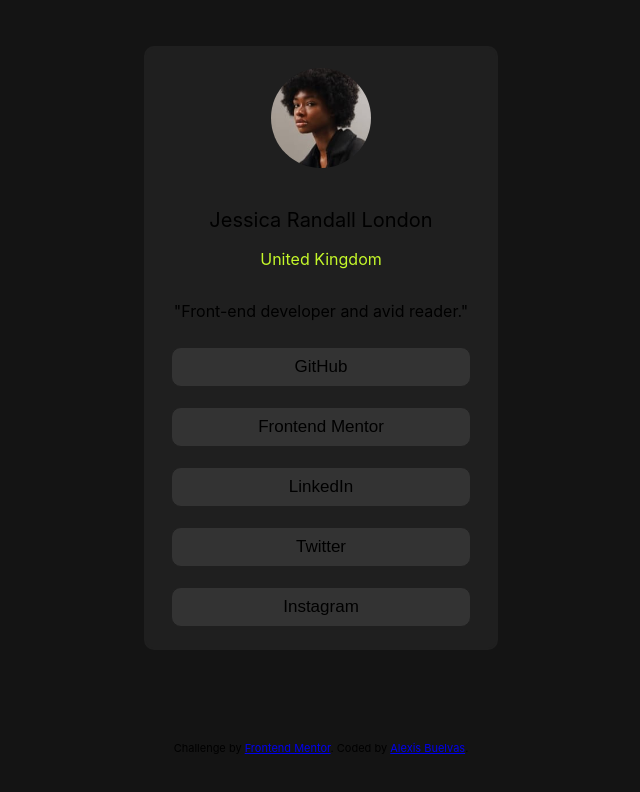
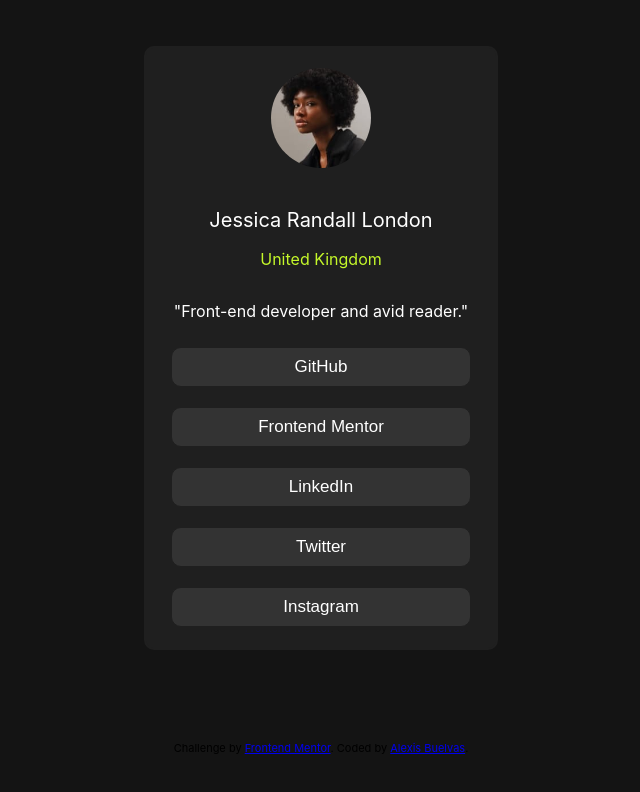
Before and after one commit to TzzJokerzzT/social-media-solution, a plain HTML site: page index.html in a window 1280 px wide. Shown: the whole page, without its empty margins (319-959 px from the left). Drawn offline with Linux system fonts and the light colour scheme; a web font is replaced by a local one.

Commit message:
change font color

```diff
--- a/styles.css
+++ b/styles.css
@@ -36,6 +36,9 @@ body {
     width: 100px;
     border-radius: 50%;
   }
+  & p {
+    color: var(--white);
+  }
   & p:nth-child(2) {
     font-size: 20px;
     height: 5px;
@@ -57,6 +60,7 @@ body {
     border-radius: 10px;
     background: var(--Grey);
     font-size: var(--body-font-size);
+    color: var(--white);
   }
 
   & button:hover {
```
